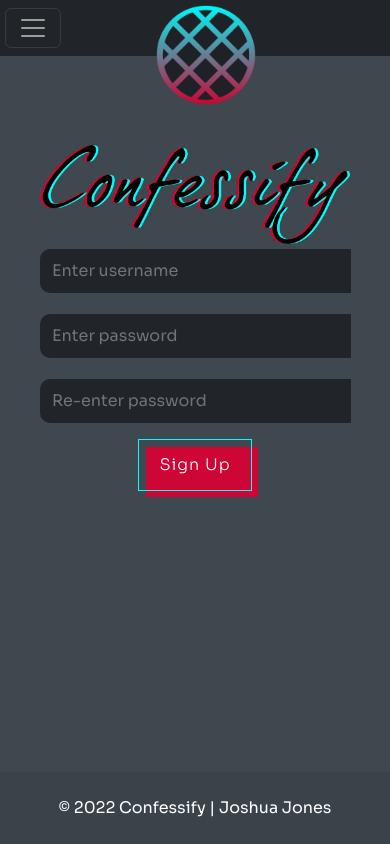
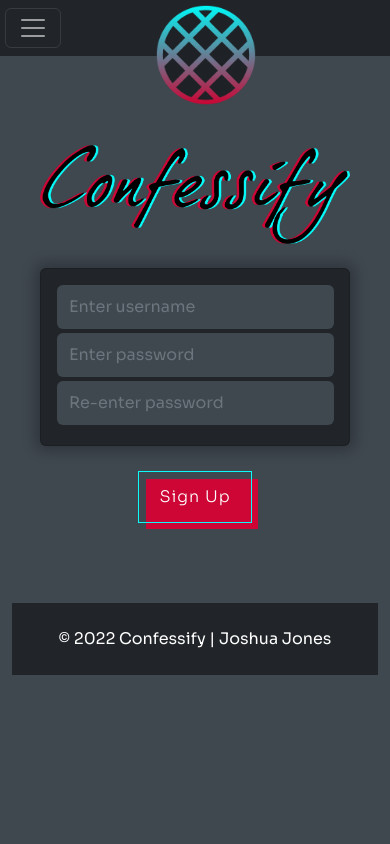
Before and after one commit to jdj0/milestone3-confessify, a Flask app: page /register in a window 390 px wide. Run offline with Flask 2, Linux system fonts and the light colour scheme; some libraries are stand-ins or nearby versions.

Commit message:
Optimise register page for mobile devices

```diff
--- a/confessify/static/css/style.css
+++ b/confessify/static/css/style.css
@@ -6,6 +6,8 @@ body {
     font-family: 'Sora', sans-serif;
     padding-top: 65px;
 }
+
+/* base.html */
 
 .flashed-message {
     line-height: 2.5;
@@ -21,7 +23,10 @@ body {
     margin-left: 10px !important;
 }
 
-/* base.html */
+#link-adjust {
+    padding-left: 100px;
+}
+
 a,
 navbar-brand {
     margin-left: 8px;
@@ -41,17 +46,18 @@ navbar-brand {
 }
 
 #footer {
-    position: fixed;
     left: 0;
     bottom: 0;
-    width: 100%
+    width: 100%;
+    background-color: #212529;
 }
 
 /* index.html */
 .login-inputs {
     background-color: #3f474f;
+    color: white;
     border: none;
-    margin-top: 7.5px;
+    margin-top: 5px;
     line-height: 2;
 }
 
@@ -73,17 +79,24 @@ navbar-brand {
 
 /* register.html */
 .register-inputs {
-    background-color: #212529;
+    background-color: #3f474f;
     color: white;
     line-height: 2;
     border: none;
-    margin-top: 5px;
-    border-radius: 10px;
+    border-radius: 0.375rem !important;
 }
 
 #card-register {
     padding: 2.5em;
     margin: 2.5em;
+}
+
+.card-img-top {
+    margin-bottom: 1.5rem;
+}
+
+.mb-3 {
+    margin-bottom: .25rem !important;
 }
 
 /* post.html */
@@ -188,4 +201,8 @@ a {
         bottom: 0;
         margin: auto;
     }
+
+    #link-adjust {
+        padding-left: 0px;
+    }
 }
--- a/confessify/templates/base.html
+++ b/confessify/templates/base.html
@@ -25,10 +25,11 @@
         <a href="{{ url_for('home') }}" class="navbar-brand">
             <img src="static/images/logo-v4.png" width="100" height="100">
         </a>
-        <div class="collapse navbar-collapse" id="navbarNav">
+        <div class="collapse navbar-collapse adjust-nav" id="navbarNav">
             <ul class="navbar-nav mr-auto">
                 <li class="nav-item active">
-                    <a class="nav-link" href="{{ url_for('home') }}"><i class="fa-solid fa-cross"></i> Home</a>
+                    <a id="link-adjust" class="nav-link" href="{{ url_for('home') }}"><i class="fa-solid fa-cross"></i>
+                        Home</a>
                 </li>
                 <li class="nav-item">
                     <a class="nav-link" href="{{ url_for('posts') }}"><i class="fa-solid fa-church"></i> Posts</a>
@@ -70,8 +71,10 @@
 
     <!-- Footer -->
     <footer>
-        <div id="footer" class="text-center p-4" style="background-color: rgba(0, 0, 0, 0.05);">
-            © 2022 Confessify | Joshua Jones
+        <div class="container">
+            <div id="footer" class="text-center p-4">
+                © 2022 Confessify | Joshua Jones
+            </div>
         </div>
     </footer>
 
--- a/confessify/templates/index.html
+++ b/confessify/templates/index.html
@@ -16,7 +16,7 @@
                             <input type="text" id="username-login" name="username-login"
                                 class="form-control login-inputs" placeholder="Username" aria-label="username" required>
                             <!-- password -->
-                            <input type="text" id="password-login" name="password-login"
+                            <input type="password" id="password-login" name="password-login"
                                 class="form-control login-inputs" placeholder="Password" aria-label="password" required>
                         </div>
                         <button class="button-52-5" type="submit" role="button">Login</button>
--- a/confessify/templates/register.html
+++ b/confessify/templates/register.html
@@ -4,8 +4,8 @@
 <div class="row">
     <div id="card-register" class=" col-sm-6 mx-auto" style="width: 50rem;">
         <img src="static/images/title.png" class="card-img-top" alt="confessify logo">
-
-        <div class="card-body">
+        <div class="card bg-dark" id="login-card">
+            <div class="card-body reg-card-body">
                 <form method="POST" action="{{ url_for('register') }}">
                     <!-- username -->
                     <div class="input-group mb-3">
@@ -24,15 +24,18 @@
                     <!-- password 2 -->
                     <div class="input-group mb-3">
                         <input id="password2" type="password" name="password2" class="form-control register-inputs"
-                        placeholder="Re-enter password" aria-label="password 2" pattern="^[a-zA-Z0-9]{5,15}$" required>
+                            placeholder="Re-enter password" aria-label="password 2" pattern="^[a-zA-Z0-9]{5,15}$"
+                            required>
                         <label for="password2"></label>
                     </div>
+            </div>
             <!-- register button -->
+        </div>
         <div class="d-flex justify-content-center">
             <button class="button-52" role="button" type="submit">Sign Up</button>
         </div>
         </form>
-        </div>
+
     </div>
 </div>
 
```
Also changed, not shown: confessify/static/images/cnf-logo.png (deleted), confessify/static/images/logo-2.png (deleted), confessify/static/images/logo-3.png (deleted), confessify/static/images/logo.png (deleted). Lines whose indentation alone changed are shown as unchanged.
